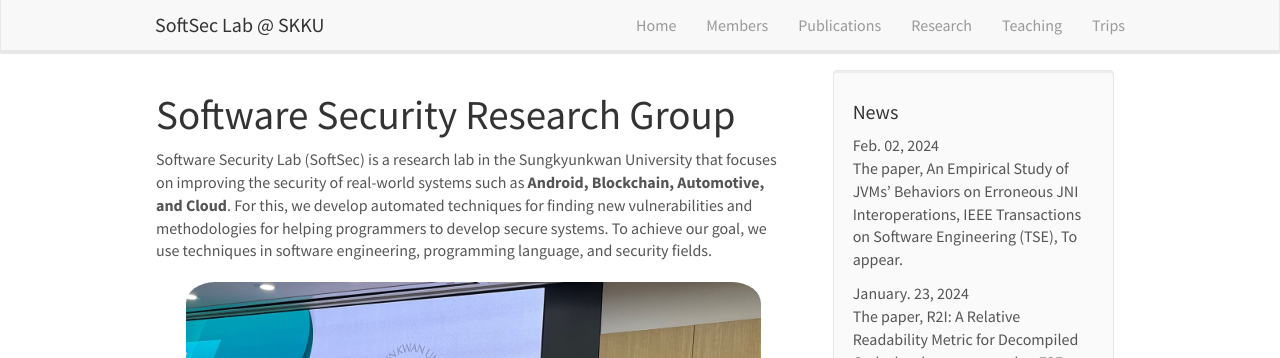
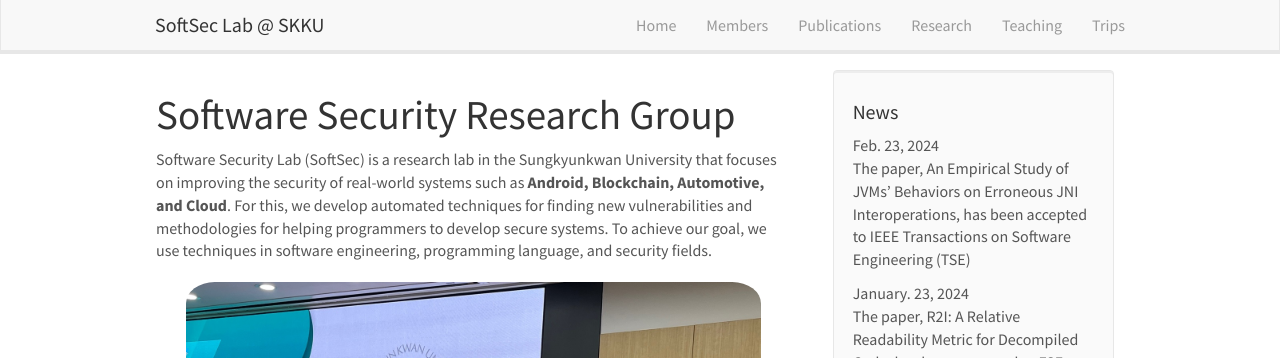
Before and after one commit to softsec-lab/softsec-lab.github.io, a Jekyll site: the page built from _pages/home.md, in a window 1280 px wide and 1395 px high. Shown: the top 358 px of the window. Built offline with Jekyll 4.4.1, drawn with Linux system fonts in a browser that asks for light colours; nearby versions of some CDN libraries.

Commit message:
Modify the news content 'An Empirical Study of JVMs’ Behaviors on Erroneous JNI Interoperations'

```diff
--- a/_data/news.yml
+++ b/_data/news.yml
@@ -1,5 +1,5 @@
-- date: Feb. 02, 2024
-  headline: "The paper, An Empirical Study of JVMs’ Behaviors on Erroneous JNI Interoperations, IEEE Transactions on Software Engineering (TSE), To appear."
+- date: Feb. 23, 2024
+  headline: "The paper, An Empirical Study of JVMs’ Behaviors on Erroneous JNI Interoperations, has been accepted to IEEE Transactions on Software Engineering (TSE)"
 
 - date: January. 23, 2024
   headline: "The paper, R2I: A Relative Readability Metric for Decompiled Code, has been accepted to FSE 2024"
```
